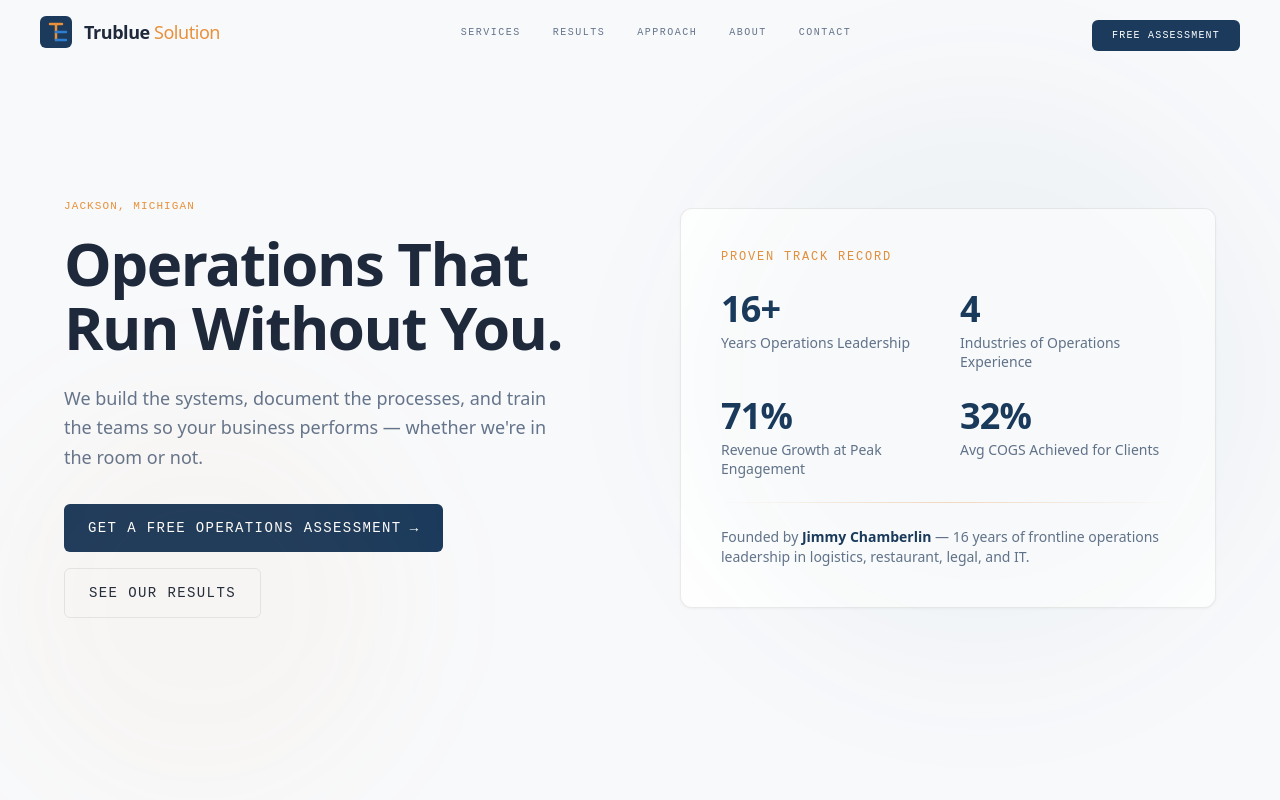
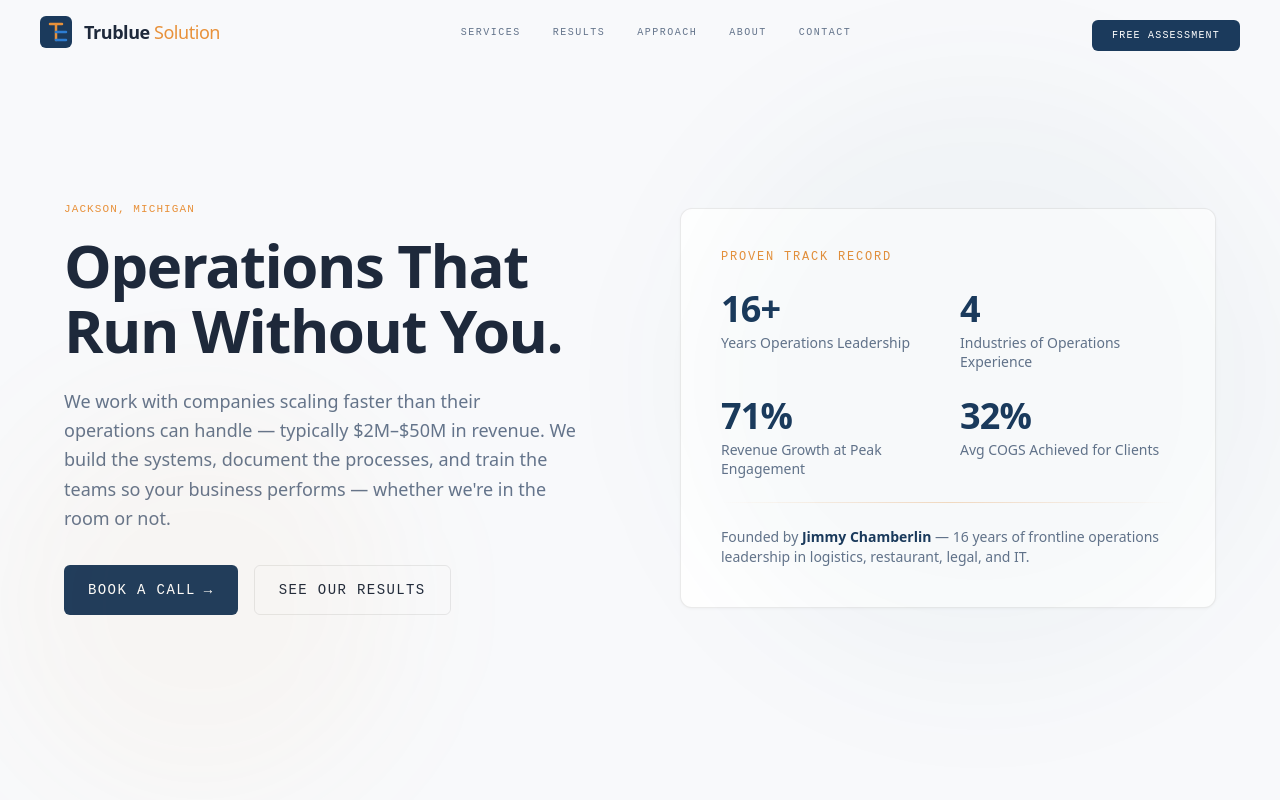
Before and after one commit to tru0blu0/trublue-solution, a React (Vite) app: page / in a window 1280 px wide. Shown: the top 800 px of the page. Built offline with nearby package versions, Linux system fonts and the light colour scheme.

Commit message:
iter1: buyer qualification + CTA swap

```diff
--- a/src/components/Contact.tsx
+++ b/src/components/Contact.tsx
@@ -56,13 +56,21 @@ export default function Contact() {
 
           <div className="gold-rule my-8" />
 
-          <a
-            href={`mailto:${site.email}?subject=Operations%20Assessment%20Request`}
-            className="inline-flex items-center gap-2 font-mono text-sm uppercase tracking-[0.1em] px-8 py-4 bg-navy text-white hover:bg-navy-light transition-colors rounded-md font-medium"
-          >
-            Request Your Free Assessment
-            <span aria-hidden="true">→</span>
-          </a>
+          <div className="flex flex-wrap justify-center gap-4">
+            <a
+              href="#book"
+              className="inline-flex items-center gap-2 font-mono text-sm uppercase tracking-[0.1em] px-8 py-4 bg-navy text-white hover:bg-navy-light transition-colors rounded-md font-medium"
+            >
+              Book a Call
+              <span aria-hidden="true">→</span>
+            </a>
+            <a
+              href={`mailto:${site.email}?subject=Operations%20Assessment%20Request`}
+              className="inline-flex items-center gap-2 font-mono text-sm uppercase tracking-[0.1em] px-8 py-4 border border-border text-text-dark hover:border-navy hover:text-navy transition-all rounded-md"
+            >
+              Email Us
+            </a>
+          </div>
         </motion.div>
       </div>
     </section>
--- a/src/components/Hero.tsx
+++ b/src/components/Hero.tsx
@@ -26,7 +26,7 @@ export default function Hero() {
             </p>
             <div className="flex flex-wrap gap-4">
               <a
-                href="#contact"
+                href="#book"
                 className="inline-flex items-center gap-2 font-mono text-sm uppercase tracking-[0.1em] px-6 py-3.5 bg-navy text-white hover:bg-navy-light transition-colors rounded-md font-medium"
               >
                 {hero.cta}
--- a/src/data.ts
+++ b/src/data.ts
@@ -21,8 +21,8 @@ export const navItems = [
 
 export const hero = {
   headline: 'Operations That Run Without You.',
-  subheadline: 'We build the systems, document the processes, and train the teams so your business performs — whether we\'re in the room or not.',
-  cta: 'Get a Free Operations Assessment',
+  subheadline: 'We work with companies scaling faster than their operations can handle — typically $2M–$50M in revenue. We build the systems, document the processes, and train the teams so your business performs — whether we\'re in the room or not.',
+  cta: 'Book a Call',
   secondaryCta: 'See Our Results',
 }
 
```
